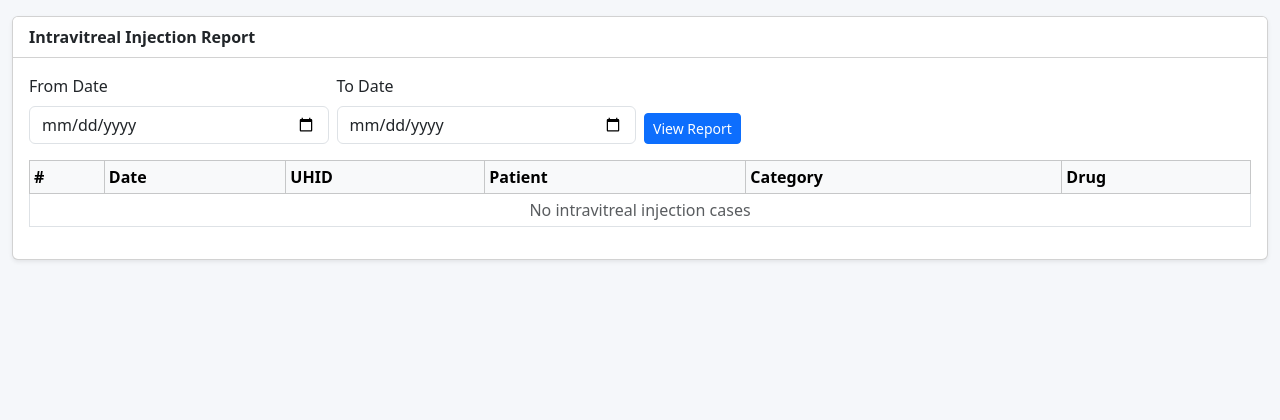
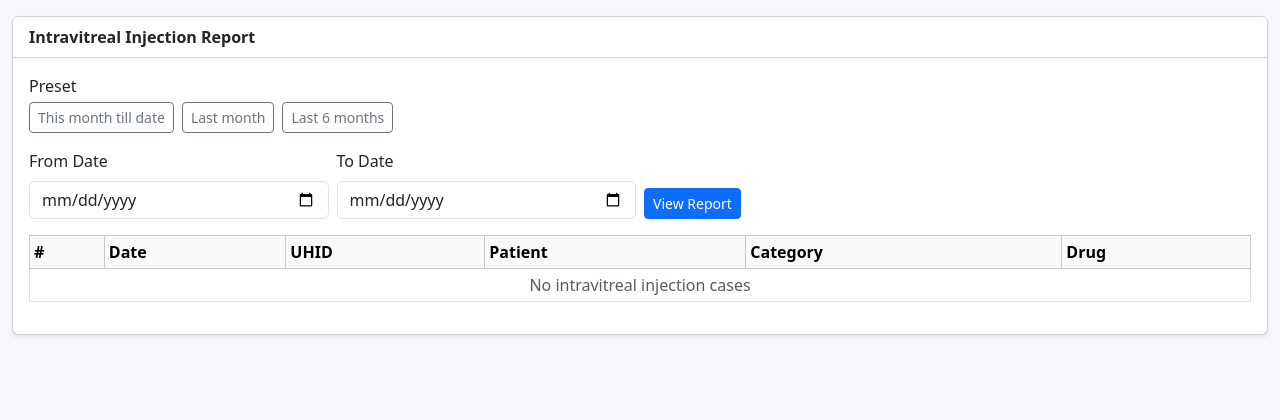
Before and after one commit to ramg911-art/otregister, a FastAPI app: page /reports/intravitreal in a window 1280 px wide. Shown: the part 56-476 px from the top of the page. Run offline with FastAPI, Linux system fonts and the light colour scheme; the visitor is signed in with stand-in values (Sample User, id 1).

Commit message:
add reportupdatep

```diff
--- a/app/main.py
+++ b/app/main.py
@@ -241,9 +241,6 @@ from app.auth import require_login
 
 from datetime import datetime
 
-@app.post("/ot/save")
-
-
 def _make_ot_record(form):
     date_str = form.get("date_of_surgery")
     if not date_str:
@@ -273,46 +270,57 @@ async def save_ot(
     user_id: int = Depends(require_login),
     db: Session = Depends(get_db),
 ):
-    form = await request.form()
     try:
-        record = _make_ot_record(form)
-    except (ValueError, TypeError) as e:
+        form = await request.form()
+        try:
+            record = _make_ot_record(form)
+        except Exception as e:
+            return RedirectResponse(
+                f"/dashboard?error=save&message={quote(str(e)[:80])}",
+                status_code=303,
+            )
+
+        db.add(record)
+        try:
+            db.commit()
+        except IntegrityError as e:
+            db.rollback()
+            err_msg = str(e).lower()
+            if "ot_register_pkey" in err_msg or ("null" in err_msg and "id" in err_msg) or "not-null" in err_msg:
+                ensure_postgres_id_default(db, "ot_register")
+                db.commit()
+                try:
+                    record2 = _make_ot_record(form)
+                    db.add(record2)
+                    db.commit()
+                except Exception:
+                    db.rollback()
+                    return RedirectResponse(
+                        "/dashboard?error=save&message=" + quote("Could not save after fixing DB. Please try again."),
+                        status_code=303,
+                    )
+            else:
+                raise
+
+        return RedirectResponse("/dashboard", status_code=303)
+
+    except IntegrityError as e:
+        db.rollback()
         return RedirectResponse(
-            f"/dashboard?error=save&message={quote(str(e)[:80])}",
+            "/dashboard?error=save&message=" + quote("Database constraint: " + str(e)[:80]),
             status_code=303,
         )
-
-    db.add(record)
-    try:
-        db.commit()
-    except IntegrityError as e:
-        db.rollback()
-        err_msg = str(e).lower()
-        # Broken sequence (duplicate id) or missing default (null id) after migration
-        if "ot_register_pkey" in err_msg or ("null" in err_msg and "id" in err_msg) or "not-null" in err_msg:
-            ensure_postgres_id_default(db, "ot_register")
-            db.commit()
-            try:
-                record2 = _make_ot_record(form)
-                db.add(record2)
-                db.commit()
-            except Exception:
-                db.rollback()
-                return RedirectResponse(
-                    "/dashboard?error=save&message=" + quote("Could not save after fixing DB. Please try again."),
-                    status_code=303,
-                )
-        else:
-            raise
-
     except Exception as e:
-        db.rollback()
+        try:
+            db.rollback()
+        except Exception:
+            pass
+        import traceback
+        traceback.print_exc()
         return RedirectResponse(
             "/dashboard?error=save&message=" + quote(str(e)[:100]),
             status_code=303,
         )
-
-    return RedirectResponse("/dashboard", status_code=303)
 # --------------------------------------------------
 # Root & favicon
 # --------------------------------------------------
@@ -920,12 +928,38 @@ import requests
 import re
 
 from datetime import datetime, date, timedelta
+from calendar import monthrange
 from collections import defaultdict
 from sqlalchemy import func
 from sqlalchemy.orm import joinedload
 
 from app.database import SessionLocal
 from app.models import OTRegister
+
+
+def get_report_dates_from_preset(preset: str | None, from_date: str | None, to_date: str | None):
+    """Resolve (from_date, to_date) for reports. If preset is set, compute dates; else use from_date/to_date."""
+    if preset:
+        today = date.today()
+        if preset == "this_month":
+            from_d = today.replace(day=1)
+            to_d = today
+        elif preset == "last_month":
+            y, m = (today.year, today.month - 1) if today.month > 1 else (today.year - 1, 12)
+            from_d = date(y, m, 1)
+            to_d = date(y, m, monthrange(y, m)[1])
+        elif preset == "last_6_months":
+            y, m = today.year, today.month - 6
+            if m <= 0:
+                m += 12
+                y -= 1
+            from_d = date(y, m, 1)
+            to_d = today
+        else:
+            from_d = to_d = None
+        if from_d is not None and to_d is not None:
+            return from_d.strftime("%Y-%m-%d"), to_d.strftime("%Y-%m-%d")
+    return from_date, to_date
 
 
 @app.get("/reports/surgery")
@@ -934,10 +968,13 @@ def surgery_report(
     request: Request,
     from_date: str | None = None,
     to_date: str | None = None,
+    preset: str | None = None,
     db: Session = Depends(get_db),
     admin: User = Depends(require_admin),  # 🔐 already a User object
 ):
     current_user = admin   # ✅ just reuse it
+
+    from_date, to_date = get_report_dates_from_preset(preset, from_date, to_date)
 
     records = []
     category_totals = {}
@@ -1173,10 +1210,13 @@ def vue_report(
     request: Request,
     from_date: str | None = None,
     to_date: str | None = None,
+    preset: str | None = None,
     db: Session = Depends(get_db),
     admin: User = Depends(require_admin),
 ):
     current_user = admin
+
+    from_date, to_date = get_report_dates_from_preset(preset, from_date, to_date)
 
     records = []
     category_totals = {}
@@ -1236,10 +1276,13 @@ def category_iol_report(
     request: Request,
     from_date: str | None = None,
     to_date: str | None = None,
+    preset: str | None = None,
     db: Session = Depends(get_db),
     admin: User = Depends(require_admin),
 ):
     current_user = admin
+
+    from_date, to_date = get_report_dates_from_preset(preset, from_date, to_date)
 
     category_iol_data = {}
     category_totals = {}
@@ -1306,9 +1349,12 @@ def intravitreal_report(
     request: Request,
     from_date: str | None = None,
     to_date: str | None = None,
+    preset: str | None = None,
     db: Session = Depends(get_db),
     user_id: int = Depends(require_login),
 ):
+    from_date, to_date = get_report_dates_from_preset(preset, from_date, to_date)
+
     records = []
     category_totals = defaultdict(int)
     drug_totals = defaultdict(int)
--- a/app/templates/reports/intravitreal_report.html
+++ b/app/templates/reports/intravitreal_report.html
@@ -14,6 +14,15 @@
         <!-- ============================= -->
         <!-- DATE FILTER -->
         <!-- ============================= -->
+        <div class="mb-3">
+            <span class="form-label d-block mb-1">Preset</span>
+            <div class="d-flex flex-wrap gap-2">
+                <a href="/reports/intravitreal?preset=this_month" class="btn btn-outline-secondary btn-sm">This month till date</a>
+                <a href="/reports/intravitreal?preset=last_month" class="btn btn-outline-secondary btn-sm">Last month</a>
+                <a href="/reports/intravitreal?preset=last_6_months" class="btn btn-outline-secondary btn-sm">Last 6 months</a>
+            </div>
+        </div>
+
         <form method="get" class="row g-2 mb-3">
             <div class="col-md-3">
                 <label class="form-label">From Date</label>
```
Also changed, not shown: app/templates/reports/category_iol_report.html (+9 -0 lines), app/templates/reports/surgery_report.html (+9 -1 lines), app/templates/reports/vue_report.html (+8 -0 lines).
